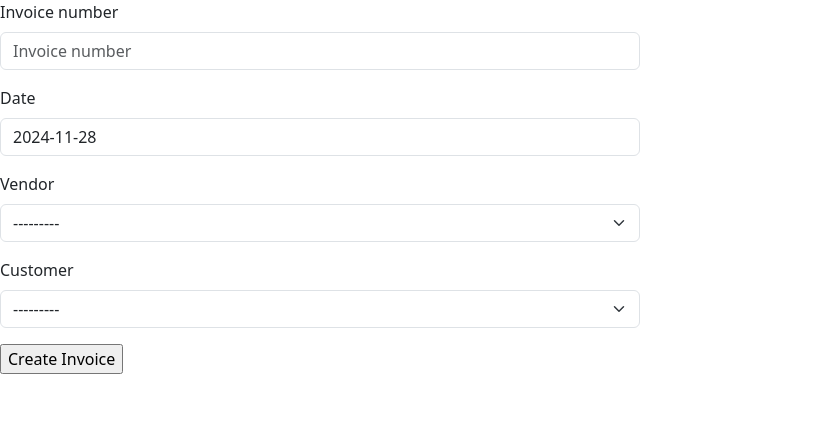
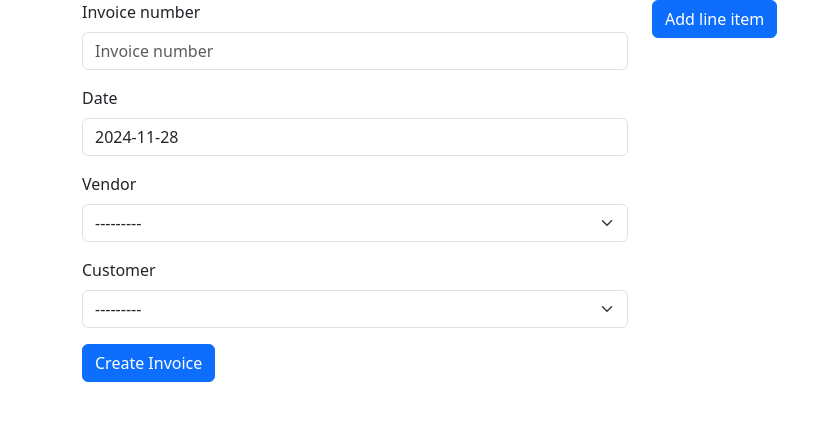
Before and after one commit to Segelzwerg/Rechnung, a Django app: page /invoice/add/ in a window 1280 px wide. Shown: the part 56-477 px from the top of the page, without its empty margins (0-840 px from the left). Run offline with Django 5.2, Linux system fonts and the light colour scheme; data that the repository does not hold is empty; some libraries are stand-ins or nearby versions.

Commit message:
ADD: pop up for line items and table to view them

```diff
--- a/invoice/templates/invoice/invoice_form.html
+++ b/invoice/templates/invoice/invoice_form.html
@@ -2,11 +2,77 @@
 {% load django_bootstrap5 %}
 
 {% block content %}
-    <div class="w-50">
-        <form method="POST" class="form-horizontal">
-            {% csrf_token %}
-            {% bootstrap_form form layout="floating" %}
-            <input type="submit" value="Create Invoice">
-        </form>
+    <div class="container">
+        <div class="row">
+            <div class="col w-25">
+                <form method="POST" class="form-horizontal">
+                    {% csrf_token %}
+                    {% bootstrap_form form layout="floating" %}
+                    {% bootstrap_button button_type="submit" content="Create Invoice" %}
+                </form>
+            </div>
+            <div class="col">
+                <div class="row">
+                    <div class="col">
+                        <button type="button" class="btn btn-primary" data-bs-toggle="modal"
+                                data-bs-target="#InvoiceItemModal">
+                            Add line item
+                        </button>
+                    </div>
+                </div>
+                {% if invoice.items %}
+                    <div class="col">
+                        <table class="table">
+                            <thead>
+                            <tr>
+                                <th scope="col">Name</th>
+                                <th scope="col">Description</th>
+                                <th scope="col">Quantity</th>
+                                <th scope="col">Price</th>
+                                <th scope="col">Tax</th>
+                            </tr>
+                            </thead>
+                            <tbody>
+                            {% for item in invoice.items %}
+                                <tr>
+                                    <td>{{ item.name }}</td>
+                                    <td>{{ item.description }}</td>
+                                    <td>{{ item.quantity }}</td>
+                                    <td>{{ item.price }}</td>
+                                    <td>{{ item.tax }}</td>
+                                </tr>
+                            {% endfor %}
+                            </tbody>
+                        </table>
+                    </div>
+                {% endif %}
+            </div>
+        </div>
+
+    </div>
+
+    <div class="modal fade" id="InvoiceItemModal" tabindex="-1"
+         aria-labelledby="InvoiceItemModalLabel"
+         aria-hidden="true">
+        <div class="modal-dialog">
+            <div class="modal-content">
+                <div class="modal-header">
+                    <h1 class="modal-title fs-5" id="InvoiceItemModalLabel">Add line item</h1>
+                    <button type="button" class="btn-close" data-bs-dismiss="modal"
+                            aria-label="Close"></button>
+                </div>
+                <form role="form" method="post" action="/invoice-item/add/">
+                    {% csrf_token %}
+                    <div class="modal-body">
+                        {% bootstrap_form invoice_item_form layout="floating" %}
+                    </div>
+                    <div class="modal-footer">
+                        {% bootstrap_button button_type="reset" content="Reset" %}
+                        {% bootstrap_button button_type="submit" content="Save" %}
+                    </div>
+                </form>
+
+            </div>
+        </div>
     </div>
 {% endblock content %}
```
